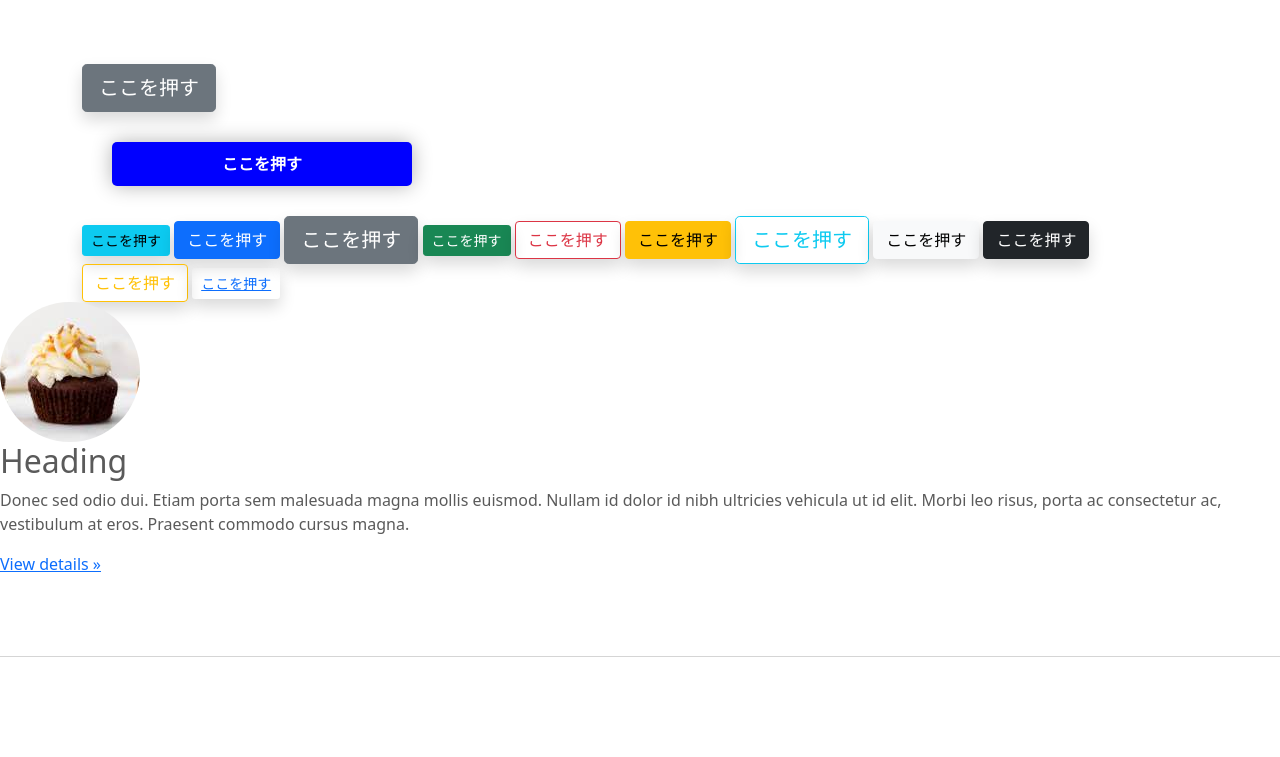
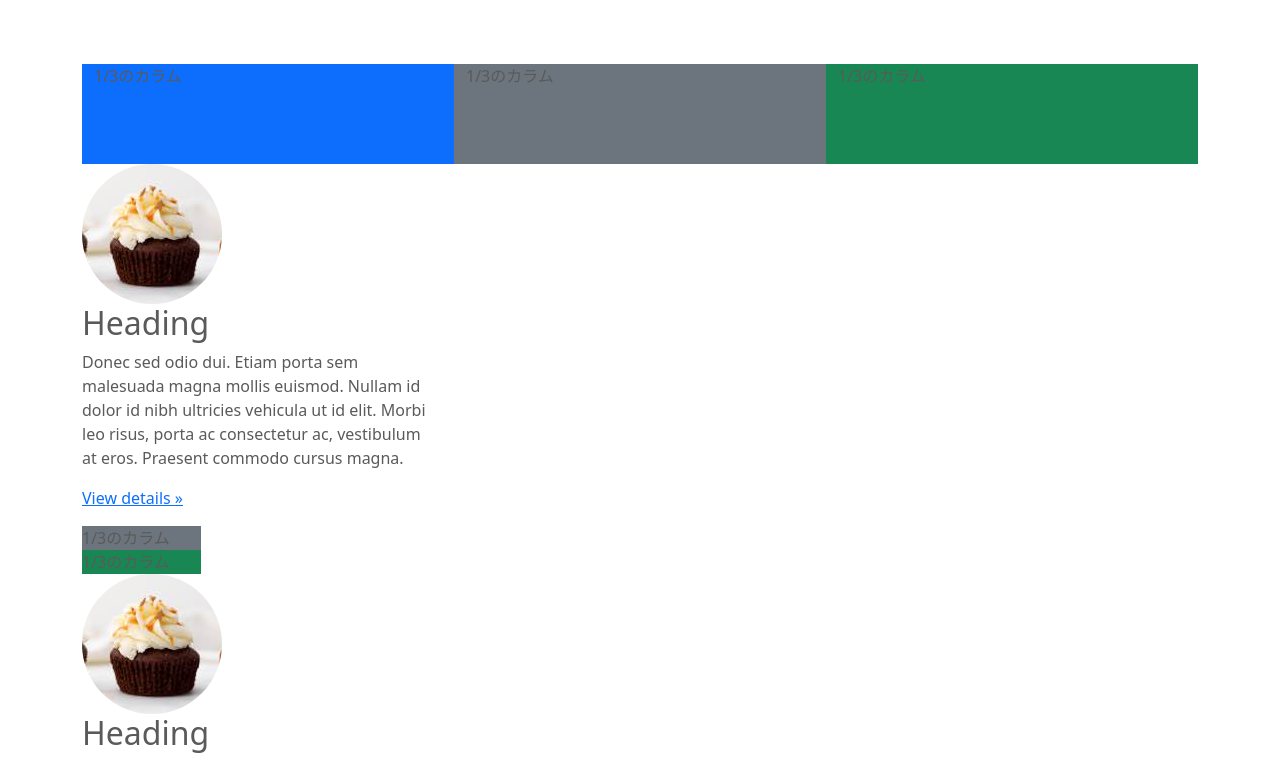
Before and after one commit to ryohirano/javascript-basic-kadai, a plain HTML site: page kadai_004/index_for_student.html in a window 1280 px wide. Shown: the part 512-1269 px from the top of the page. Drawn offline with Linux system fonts and the light colour scheme.

Commit message:
kadai_004追加

```diff
--- a/kadai_004/index_for_student.html
+++ b/kadai_004/index_for_student.html
@@ -38,47 +38,46 @@
           </div>
         </div>
       </div>
+
       <!-- ************************************************ カールセル終了 -->
       <!-- <div class="container marketing"> -->
       <div class="container">
-        <style>
-          .button-test{
-            /*パディング（余白）上下方向10PX　左右方向30PX*/
-            padding: 10px 30px;
-            /*ボタンの幅300ｐｘ*/
-            width: 300px;
-            /*背景色*/
-            background-color: blue;
-            /*フォント色　白*/
-            color: white;
-            /*テキスト中央揃え*/
-            text-align: center;
-            /*フォントを太く*/
-            font-weight: bold;
-            /*ボタンの角を丸める*/
-            border-radius: 5px;
-            /*上下左右方向の余白30PX*/
-            margin: 30px;
-            /*ボタンの影*/
-            box-shadow: 0 0 20px 0 rgba(0,0,0,30%);
-          }
-        </style>
-        <button class="btn btn-secondary btn-lg shadow">ここを押す</button>
-        <div class="button-test">ここを押す</div>
-        <a href="" class="btn btn-info btn-sm shadow">ここを押す</a>
-        <button class="btn btn-primary shadow">ここを押す</button>
-        <button class="btn btn-secondary btn-lg shadow">ここを押す</button>
-        <button class="btn btn-success btn-sm shadow">ここを押す</button>
-        <button class="btn btn-outline-danger shadow">ここを押す</button>
-        <button class="btn btn-warning shadow">ここを押す</button>
-        <button class="btn btn-outline-info btn-lg shadow">ここを押す</button>
-        <button class="btn btn-light shadow">ここを押す</button>
-        <button class="btn btn-dark shadow">ここを押す</button>
-        <button class="btn btn-outline-warning shadow">ここを押す</button>
-        <button class="btn btn-link btn-sm shadow">ここを押す</button>
-      </div>
-        <!-- <div class="row"> -->
-        <div class="">
+ <div class="container">
+   <div class="row">
+     <div class="col-md-4 bg-primary" style="height:100px;">
+       1/3のカラム
+     </div>
+     <div class="col-md-4 bg-secondary">
+       1/3のカラム
+     </div>
+     <div class="col-md-4 bg-success">
+       1/3のカラム
+     </div>
+   </div>
+ </div>
+
+       <div class="container marketing"></div>
+        <!-- <div class="container"> -->
+  <div class="row">
+    <div class="col-md-4">
+      <img src="img/cake.jpg"class="rounded-circle" alt="サンプル画像２">
+      <h2>Heading</h2>
+     <p>
+       Donec sed odio dui. Etiam porta sem malesuada magna mollis
+       euismod. Nullam id dolor id nibh ultricies vehicula ut id elit.
+       Morbi leo risus, porta ac consectetur ac, vestibulum at eros.
+       Praesent commodo cursus magna.
+     </p>
+     <p><a class="" href="#" role="button">View details &raquo;</a></p>
+    <div class="col-md-4 bg-secondary">
+      1/3のカラム
+    </div>
+    <div class="col-md-4 bg-success">
+      1/3のカラム
+    </div>
+  </div>
+
+</div>
           <!-- <div class="col-lg-4"> -->
           <div class="">
             <img src="img/cake.jpg" class="rounded-circle" alt="サンプル画像2">
```
